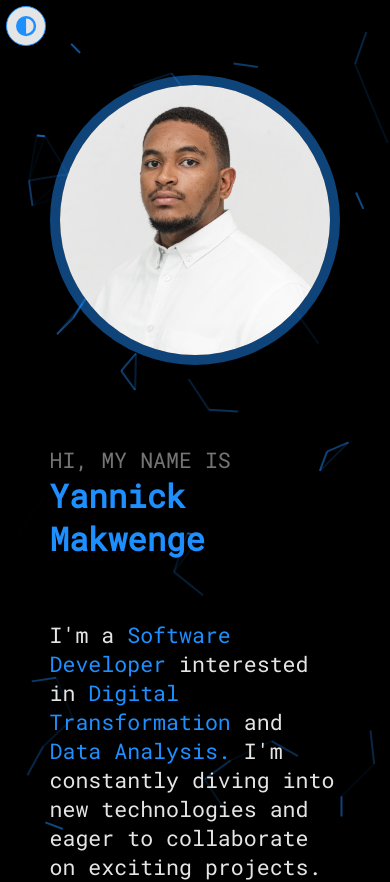
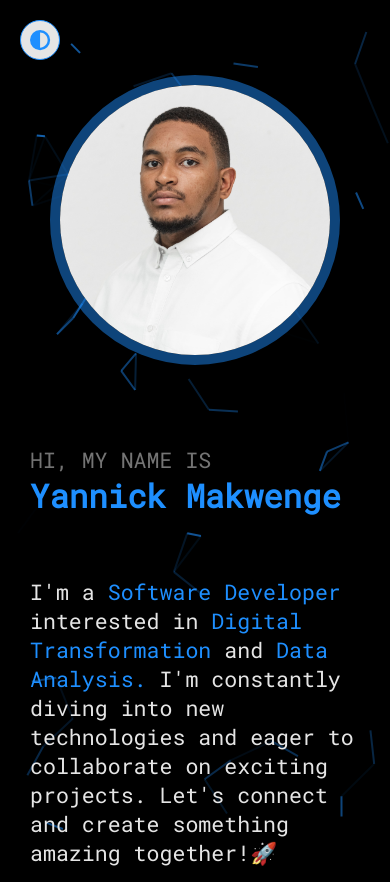
Before and after one commit to Yannick-M243/portofolio-frontend, a React (Create React App) app: page / in a window 390 px wide. Shown: the top 882 px of the page. Built offline with nearby package versions, Linux system fonts and the light colour scheme; no server answers; the HTML template or start-up script is replaced by a standard one.

Commit message:
fix: put back the absolute position for the light mode button

```diff
--- a/src/styles/_components.scss
+++ b/src/styles/_components.scss
@@ -81,7 +81,7 @@ textarea {
     resize: none;
 }
 .mode-btn-container {
-    position: fixed;
+    position: absolute;
     top: 20px;
     left: 20px;
     display: flex;
--- a/src/styles/_responsiveness.scss
+++ b/src/styles/_responsiveness.scss
@@ -103,7 +103,6 @@
     }
     #skills {
         @include mobile-margin;
-        width: 89%;
         img {
             margin: 10px !important;
             width: auto !important;
@@ -140,10 +139,6 @@
         font-size: 0.9em !important;
     }
     #home {
-        .container {
-            width: 90% !important;
-        }
-
         img {
             width: 270px !important;
             height: 270px !important;
@@ -154,8 +149,4 @@
     #contact {
         @include mobile-margin;
     }
-    .mode-btn-container {
-        top: 6px;
-        left: 6px;
-    }
 }
```
